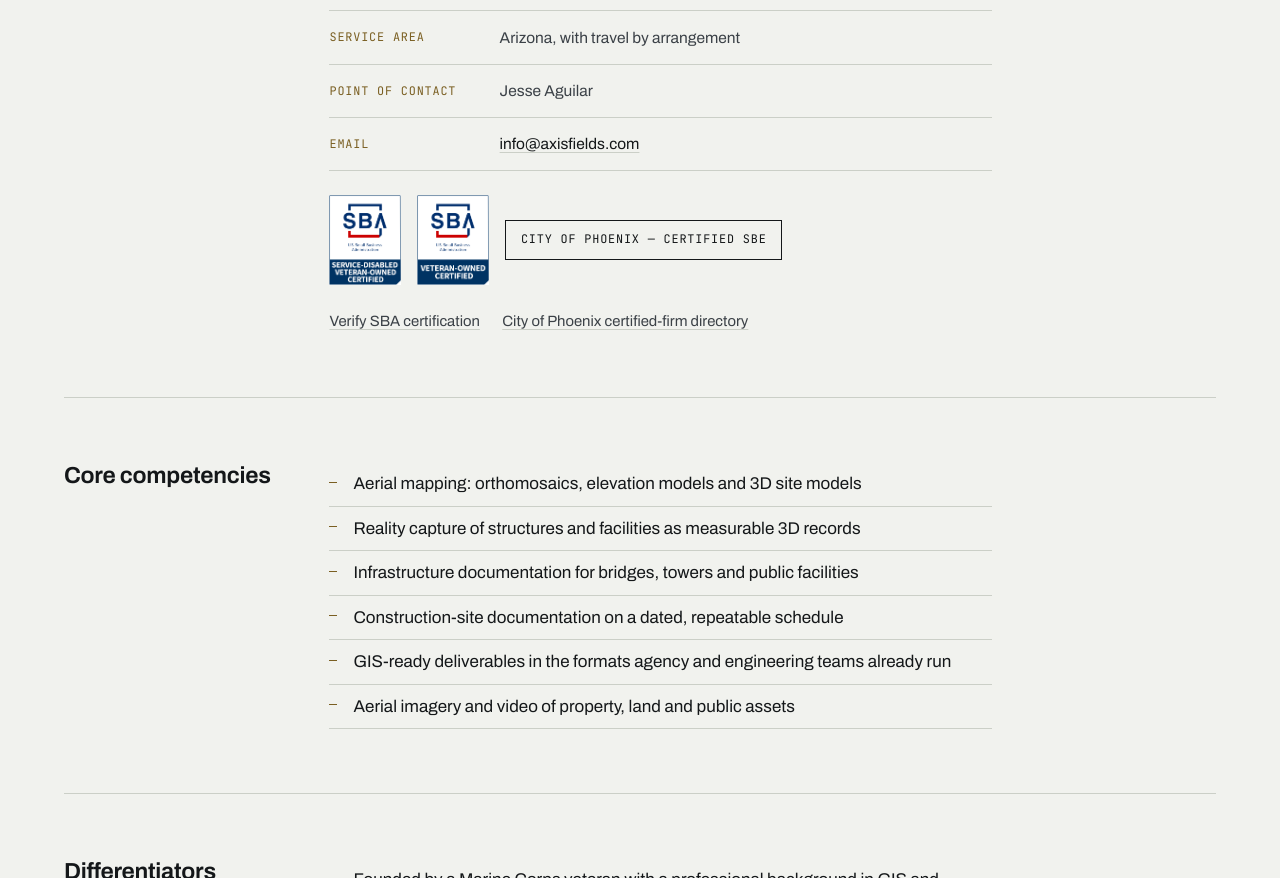
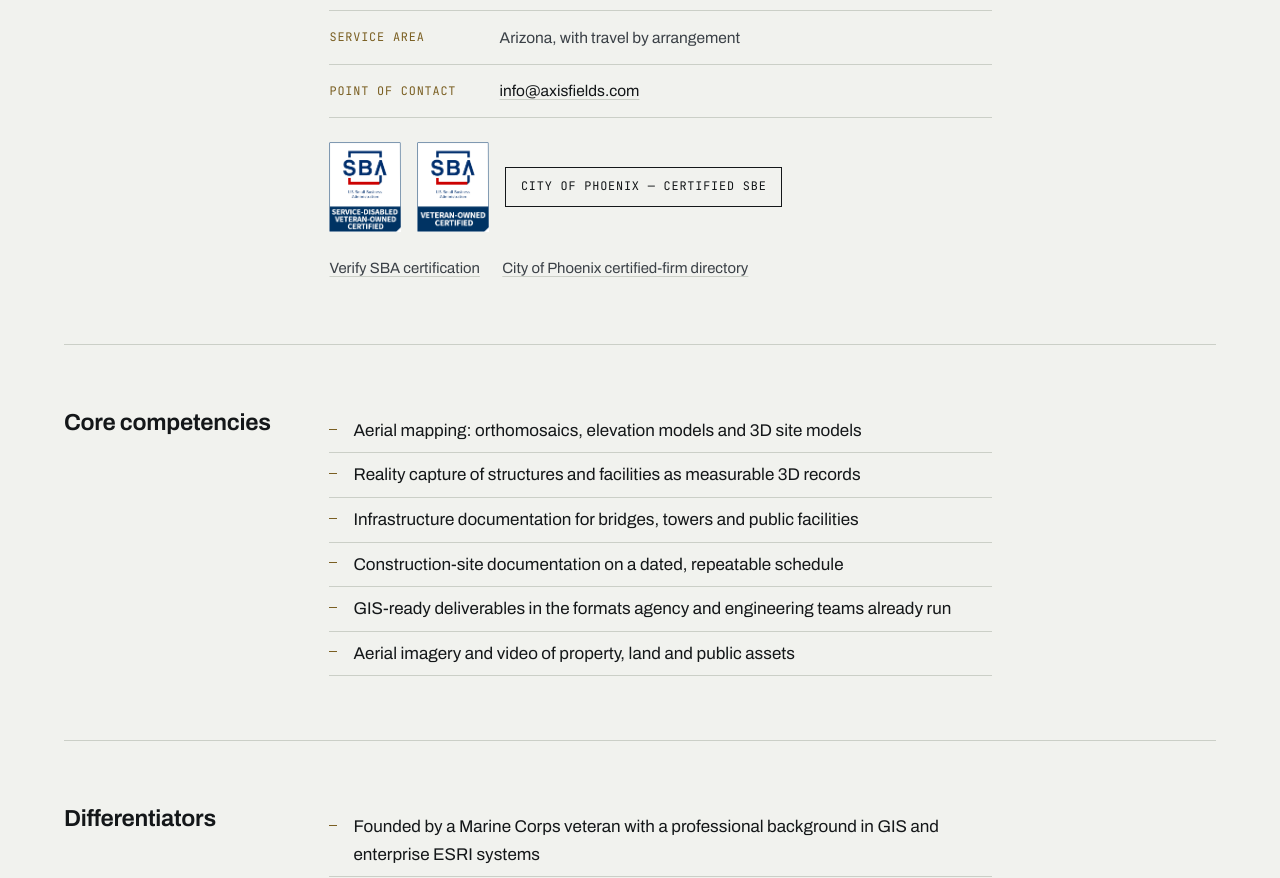
Before and after one commit to jesseaguilar110-dot/jesseaguilar110-dot.github.io, a plain HTML site: page government-contracting.html in a window 1280 px wide. Shown: the part 1793-2671 px from the top of the page. Drawn offline with Linux system fonts and the light colour scheme.

Commit message:
Add files via upload

```diff
--- a/government-contracting.html
+++ b/government-contracting.html
@@ -65,8 +65,7 @@
           <li><span class="t">ADDITIONAL NAICS</span><span class="d">541360 Geophysical Surveying and Mapping Services<br>541620 Environmental Consulting Services<br>541922 Commercial Photography<br>541990 All Other Professional, Scientific and Technical Services</span></li>
           <li><span class="t">PSC CODES</span><span class="d">T002 Cartography<br>T008 Photogrammetry<br>T009 Aerial Photographic<br>T014 Topography</span></li>
           <li><span class="t">SERVICE AREA</span><span class="d">Arizona, with travel by arrangement</span></li>
-          <li><span class="t">POINT OF CONTACT</span><span class="d">Jesse Aguilar</span></li>
-          <li><span class="t">EMAIL</span><span class="d"><a href="mailto:info@axisfields.com">info@axisfields.com</a></span></li>
+          <li><span class="t">POINT OF CONTACT</span><span class="d"><a href="mailto:info@axisfields.com">info@axisfields.com</a></span></li>
         </ul>
         <div class="certblock">
           <img class="certicon" src="assets/certifications/sba-sdvosb-certified.png" width="1210" height="1513" alt="SBA-certified Service-Disabled Veteran-Owned Small Business" loading="lazy" decoding="async">
```
